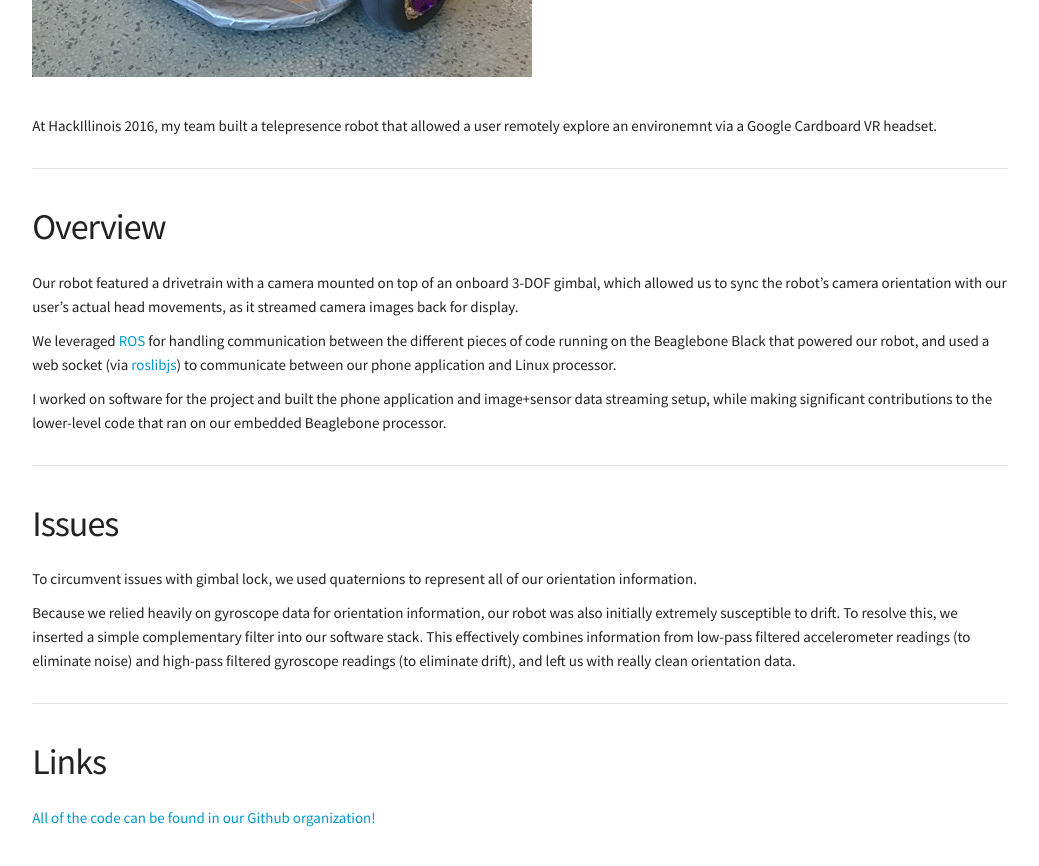
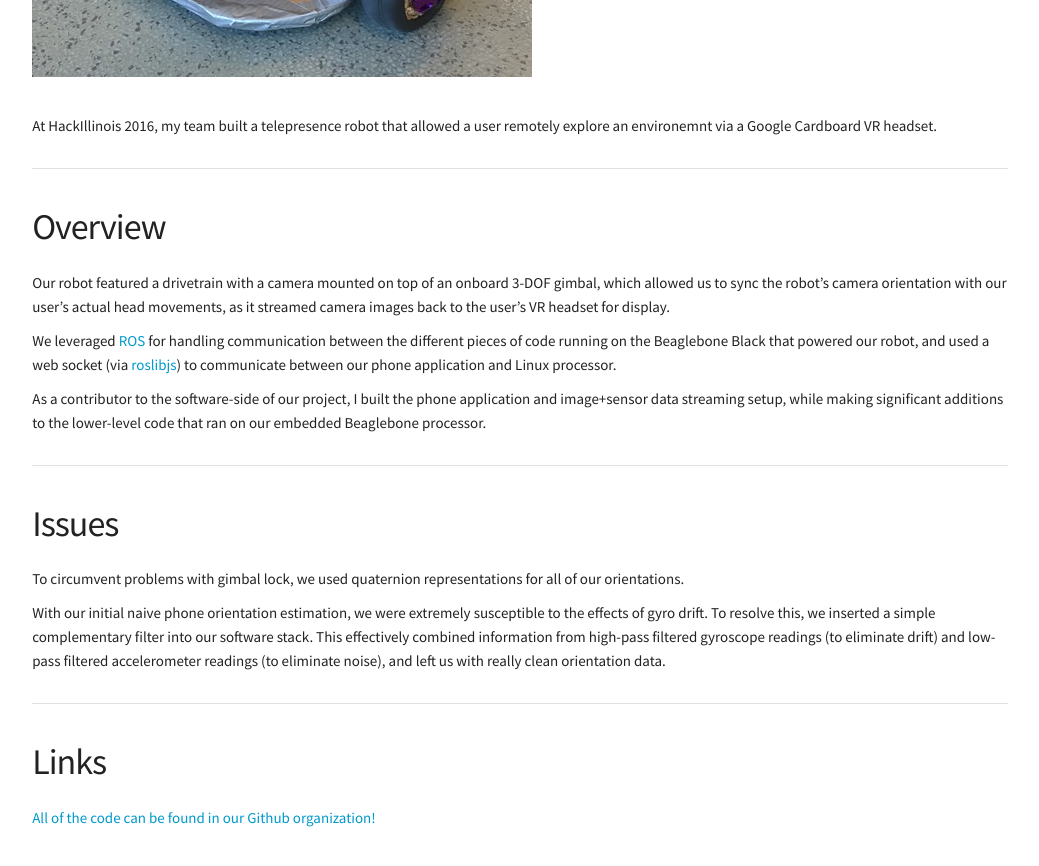
Before and after one commit to Bradman381/byco, a Jekyll site: the page built from _projects/telepresence.md, in a window 1280 px wide and 900 px high, scrolled down 954 px. Shown: the top 866 px of the window, without its empty margins (120-1159 px from the left). Built offline with Jekyll 4.4.1, drawn with Linux system fonts in a browser that asks for light colours; comment, search, counter and statistics services are not loaded.

```diff
--- a/_projects/telepresence.md
+++ b/_projects/telepresence.md
@@ -14,19 +14,19 @@ At HackIllinois 2016, my team built a telepresence robot that allowed a user rem
 
 ### Overview
 
-Our robot featured a drivetrain with a camera mounted on top of an onboard 3-DOF gimbal, which allowed us to sync the robot's camera orientation with our user's actual head movements, as it streamed camera images back for display.
+Our robot featured a drivetrain with a camera mounted on top of an onboard 3-DOF gimbal, which allowed us to sync the robot's camera orientation with our user's actual head movements, as it streamed camera images back to the user's VR headset for display.
 
 We leveraged [ROS](http://wiki.ros.org/) for handling communication between the different pieces of code running on the Beaglebone Black that powered our robot, and used a web socket (via [roslibjs](https://github.com/RobotWebTools/roslibjs)) to communicate between our phone application and Linux processor.
 
-I worked on software for the project and built the phone application and image+sensor data streaming setup, while making significant contributions to the lower-level code that ran on our embedded Beaglebone processor.
+As a contributor to the software-side of our project, I built the phone application and image+sensor data streaming setup, while making significant additions to the lower-level code that ran on our embedded Beaglebone processor.
 
 ---
 
 ### Issues
 
-To circumvent issues with gimbal lock, we used quaternions to represent all of our orientation information.
+To circumvent problems with gimbal lock, we used quaternion representations for all of our orientations.
 
-Because we relied heavily on gyroscope data for orientation information, our robot was also initially extremely susceptible to drift. To resolve this, we inserted a simple complementary filter into our software stack. This effectively combines information from low-pass filtered accelerometer readings (to eliminate noise) and high-pass filtered gyroscope readings (to eliminate drift), and left us with really clean orientation data.
+With our initial naive phone orientation estimation, we were extremely susceptible to the effects of gyro drift. To resolve this, we inserted a simple complementary filter into our software stack. This effectively combined information from high-pass filtered gyroscope readings (to eliminate drift) and low-pass filtered accelerometer readings (to eliminate noise), and left us with really clean orientation data.
 
 ---
 
```
Also changed, not shown: _projects/boat.md (+21 -1 lines).
